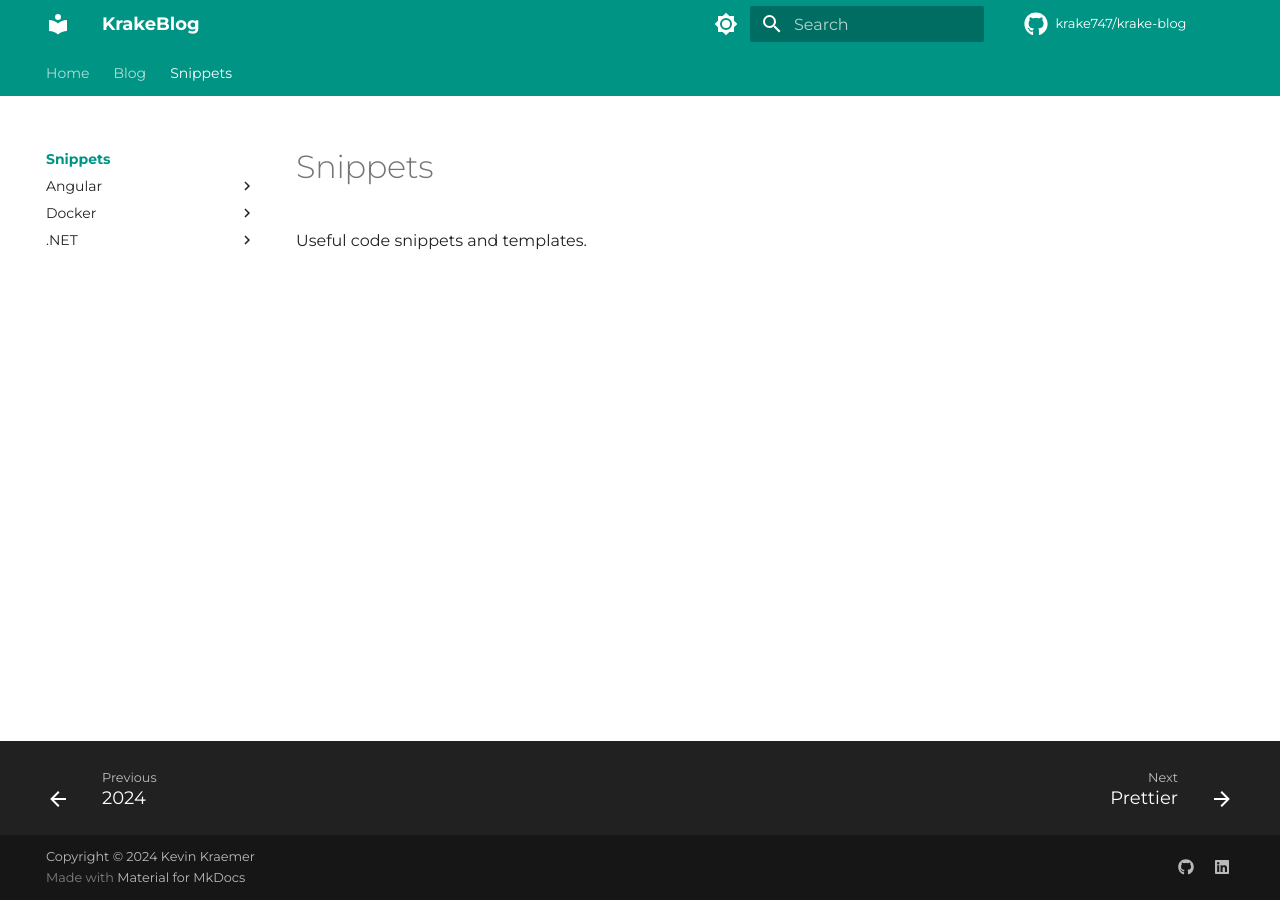
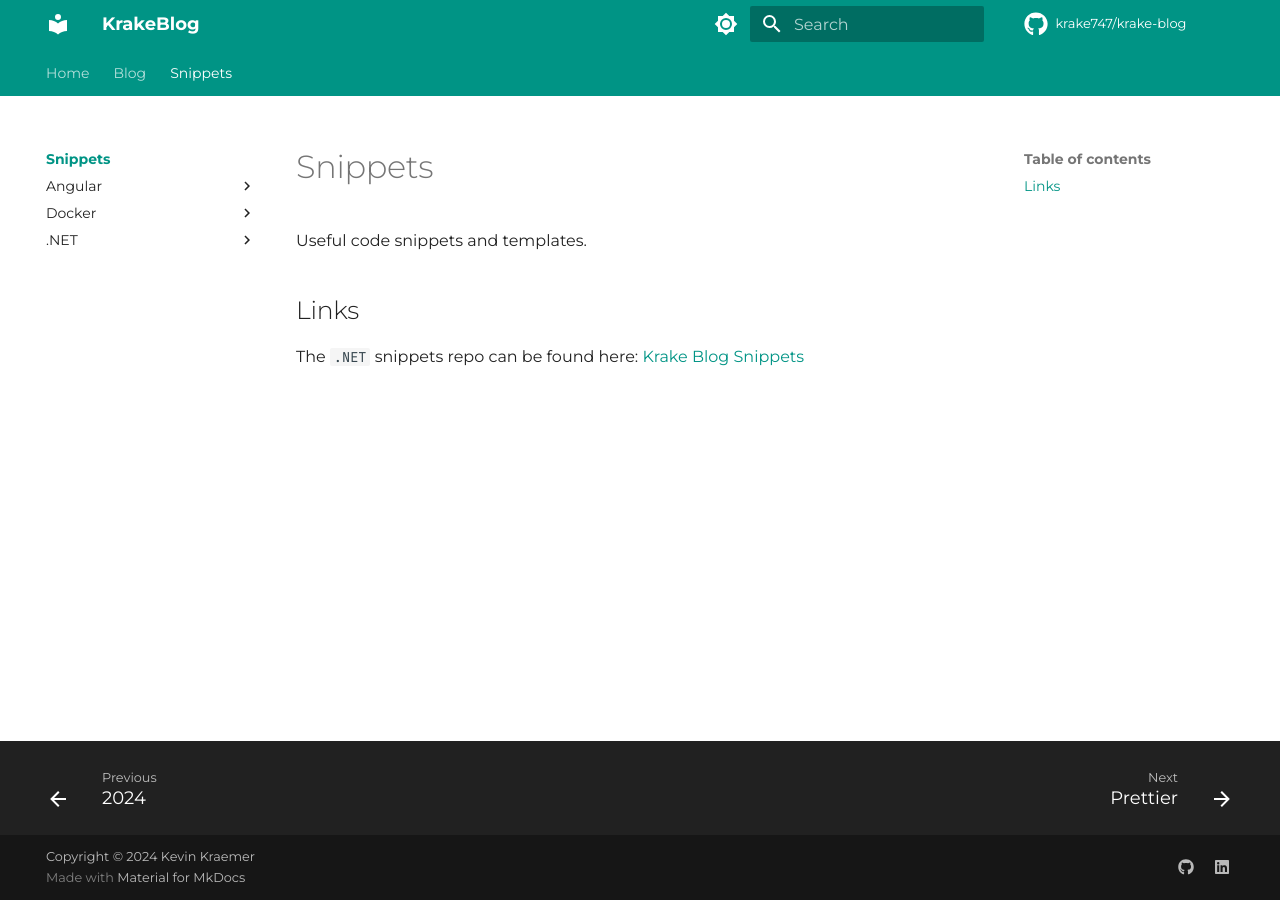
Before and after one commit to krake747/krake-blog, an MkDocs documentation site: the page built from docs/snippets/index.md, in a window 1280 px wide. Built offline with MkDocs 1.6.1 and Material for MkDocs 9.7.7, drawn with Linux system fonts in a browser that asks for light colours; comment, search, counter and statistics services are not loaded.

Commit message:
feat(snippets): add link to repo

```diff
--- a/docs/snippets/index.md
+++ b/docs/snippets/index.md
@@ -1,3 +1,7 @@
 # Snippets
 
 Useful code snippets and templates.
+
+## Links
+
+The `.NET` snippets repo can be found here: [Krake Blog Snippets](https://github.com/krake747/krake-blog-snippets)
```
